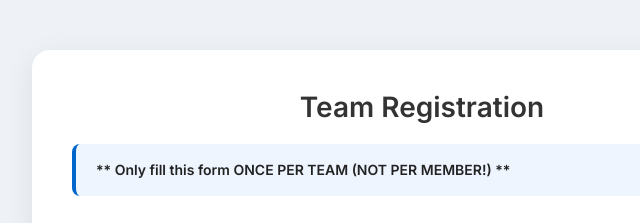
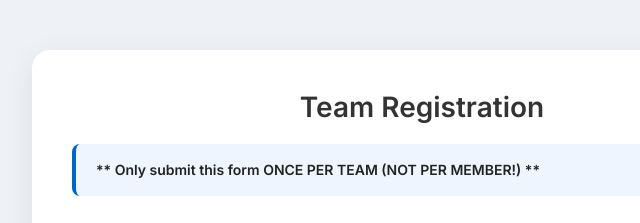
Before and after one commit to darvishdarab/repoCreationApp, a website: page public/index.html in a window 1280 px wide. Shown: the top 223 px of the page, 218-858 px from the left. Drawn offline with Linux system fonts and the light colour scheme.

```diff
--- a/public/index.html
+++ b/public/index.html
@@ -123,7 +123,7 @@
         <h1 id="form-title">Team Registration</h1>
 
         <div class="pledge" id="instructions-box">
-            <b>** Only fill this form ONCE PER TEAM (NOT PER MEMBER!) **</b>
+            <b>** Only submit this form ONCE PER TEAM (NOT PER MEMBER!) **</b>
         </div>
 
         <form id="teamForm">
```
